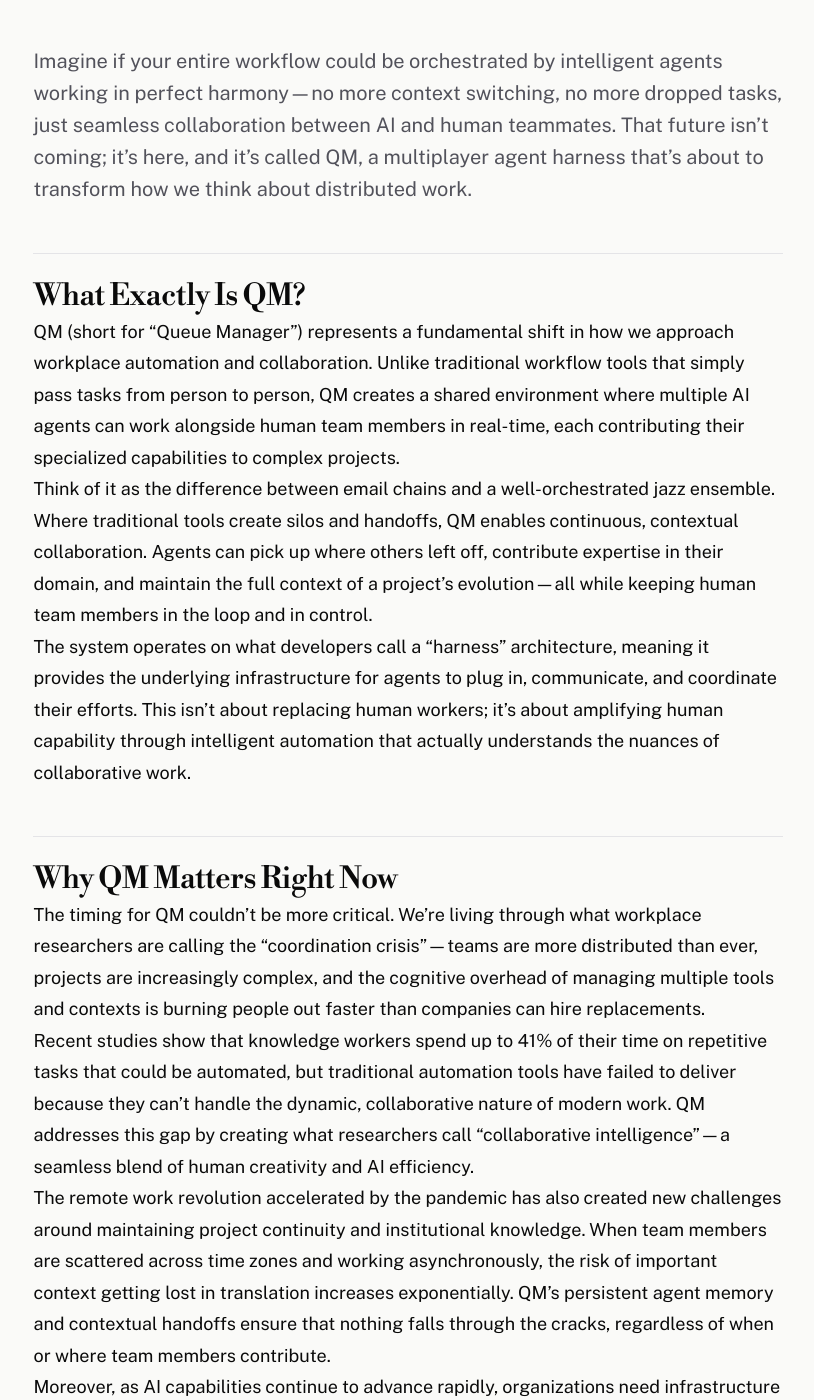
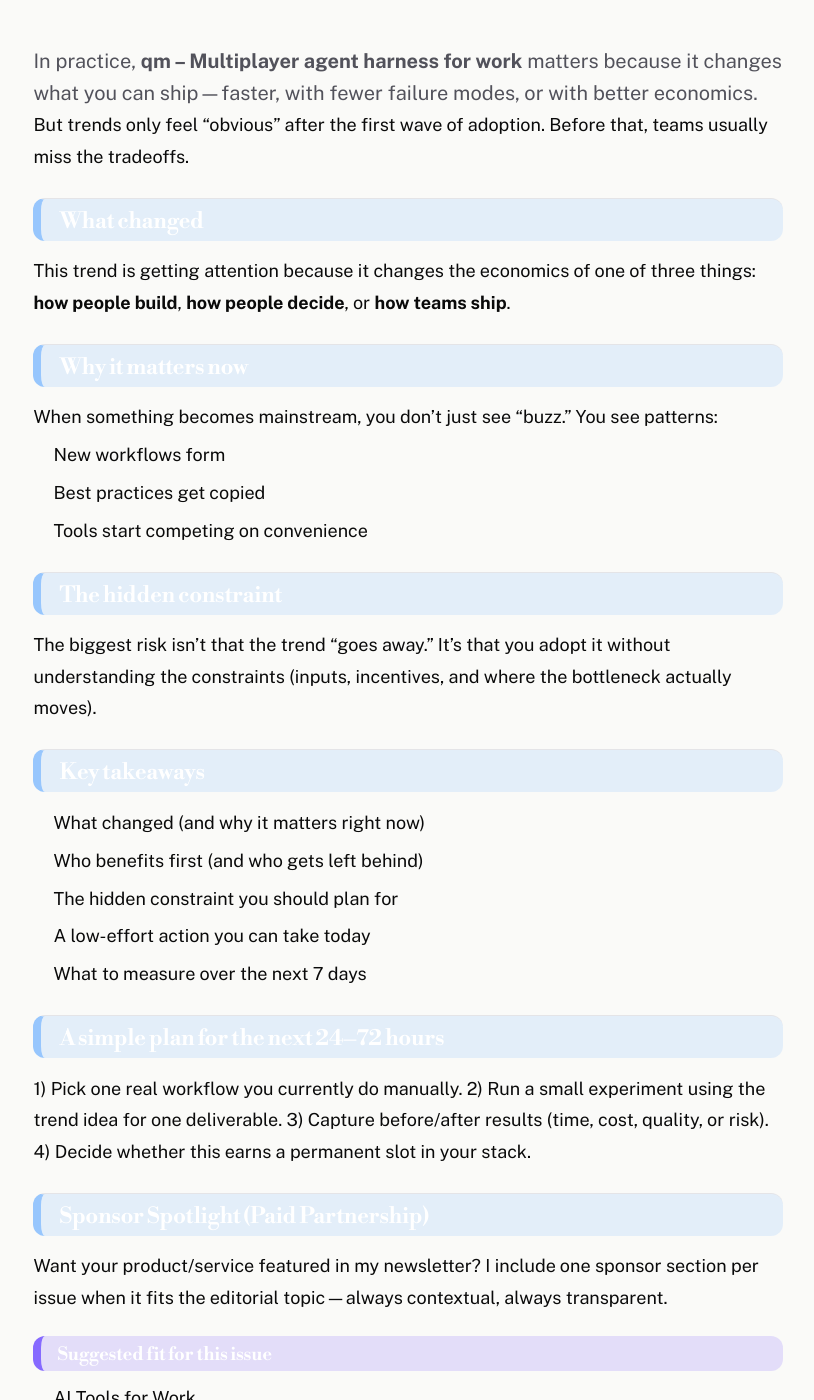
Before and after one commit to zheeno/jists, a Jekyll site: the page built from _posts/2026-08-01-qm-multiplayer-agent-harness-for-work.md, in a window 1280 px wide and 1400 px high, scrolled down 828 px. Shown: the whole window, without its empty margins (232-1046 px from the left). Built offline with Jekyll 4.4.1, drawn with Linux system fonts in a browser that asks for light colours; nearby versions of some CDN libraries; some of the changed text lies outside the part shown.

Commit message:
Update _posts/2026-08-01-qm-multiplayer-agent-harness-for-work.md

```diff
--- a/_posts/2026-08-01-qm-multiplayer-agent-harness-for-work.md
+++ b/_posts/2026-08-01-qm-multiplayer-agent-harness-for-work.md
@@ -5,79 +5,57 @@
 source: hackernews
 category: Agents
 author: Efezino Ukpowe
-readTime: 6 min read
+readTime: 4 min read
 feedUrl: 2026/08/01/qm-multiplayer-agent-harness-for-work.html
 imageUrl: https://images.unsplash.com/photo-1522071820081-009f0129c71c?auto=format&fit=crop&w=1600&q=80
 imageAlt: "Team collaborating around laptops in a bright studio"
 ---
 
-# The Future of Work Just Got a Multiplayer Upgrade: Meet QM, the Agent Harness Revolutionizing Team Productivity
+In practice, **qm – Multiplayer agent harness for work** matters because it changes what you can ship—faster, with fewer failure modes, or with better economics.
 
-Imagine if your entire workflow could be orchestrated by intelligent agents working in perfect harmony—no more context switching, no more dropped tasks, just seamless collaboration between AI and human teammates. That future isn't coming; it's here, and it's called QM, a multiplayer agent harness that's about to transform how we think about distributed work.
+But trends only feel “obvious” after the first wave of adoption. Before that, teams usually miss the tradeoffs.
 
-<h2 class="editorial-h2" id="what-exactly-is-qm">What Exactly Is QM?</h2>
+<h2 class="editorial-h2" id="what-changed" style="display:block;margin:1.6rem 0 0.9rem 0;padding:0.55rem 0.6rem 0.35rem 18px;border-left:8px solid rgba(147,197,253,.95);background:rgba(147,197,253,.22);border-radius:12px;color:#ffffff;font-weight:700;font-size:1.38rem;line-height:1.25;letter-spacing:-0.015em;">What changed</h2>
 
-QM (short for "Queue Manager") represents a fundamental shift in how we approach workplace automation and collaboration. Unlike traditional workflow tools that simply pass tasks from person to person, QM creates a shared environment where multiple AI agents can work alongside human team members in real-time, each contributing their specialized capabilities to complex projects.
+This trend is getting attention because it changes the economics of one of three things: **how people build**, **how people decide**, or **how teams ship**.
 
-Think of it as the difference between email chains and a well-orchestrated jazz ensemble. Where traditional tools create silos and handoffs, QM enables continuous, contextual collaboration. Agents can pick up where others left off, contribute expertise in their domain, and maintain the full context of a project's evolution—all while keeping human team members in the loop and in control.
+<h2 class="editorial-h2" id="why-it-matters-now" style="display:block;margin:1.6rem 0 0.9rem 0;padding:0.55rem 0.6rem 0.35rem 18px;border-left:8px solid rgba(147,197,253,.95);background:rgba(147,197,253,.22);border-radius:12px;color:#ffffff;font-weight:700;font-size:1.38rem;line-height:1.25;letter-spacing:-0.015em;">Why it matters now</h2>
 
-The system operates on what developers call a "harness" architecture, meaning it provides the underlying infrastructure for agents to plug in, communicate, and coordinate their efforts. This isn't about replacing human workers; it's about amplifying human capability through intelligent automation that actually understands the nuances of collaborative work.
+When something becomes mainstream, you don’t just see “buzz.” You see patterns:
+- New workflows form
+- Best practices get copied
+- Tools start competing on convenience
 
-<h2 class="editorial-h2" id="why-qm-matters-right-now">Why QM Matters Right Now</h2>
+<h2 class="editorial-h2" id="the-hidden-constraint" style="display:block;margin:1.6rem 0 0.9rem 0;padding:0.55rem 0.6rem 0.35rem 18px;border-left:8px solid rgba(147,197,253,.95);background:rgba(147,197,253,.22);border-radius:12px;color:#ffffff;font-weight:700;font-size:1.38rem;line-height:1.25;letter-spacing:-0.015em;">The hidden constraint</h2>
 
-The timing for QM couldn't be more critical. We're living through what workplace researchers are calling the "coordination crisis"—teams are more distributed than ever, projects are increasingly complex, and the cognitive overhead of managing multiple tools and contexts is burning people out faster than companies can hire replacements.
+The biggest risk isn’t that the trend “goes away.” It’s that you adopt it without understanding the constraints (inputs, incentives, and where the bottleneck actually moves).
 
-Recent studies show that knowledge workers spend up to 41% of their time on repetitive tasks that could be automated, but traditional automation tools have failed to deliver because they can't handle the dynamic, collaborative nature of modern work. QM addresses this gap by creating what researchers call "collaborative intelligence"—a seamless blend of human creativity and AI efficiency.
+<h2 class="editorial-h2" id="key-takeaways" style="display:block;margin:1.6rem 0 0.9rem 0;padding:0.55rem 0.6rem 0.35rem 18px;border-left:8px solid rgba(147,197,253,.95);background:rgba(147,197,253,.22);border-radius:12px;color:#ffffff;font-weight:700;font-size:1.38rem;line-height:1.25;letter-spacing:-0.015em;">Key takeaways</h2>
 
-The remote work revolution accelerated by the pandemic has also created new challenges around maintaining project continuity and institutional knowledge. When team members are scattered across time zones and working asynchronously, the risk of important context getting lost in translation increases exponentially. QM's persistent agent memory and contextual handoffs ensure that nothing falls through the cracks, regardless of when or where team members contribute.
+- What changed (and why it matters right now)
+- Who benefits first (and who gets left behind)
+- The hidden constraint you should plan for
+- A low-effort action you can take today
+- What to measure over the next 7 days
 
-Moreover, as AI capabilities continue to advance rapidly, organizations need infrastructure that can evolve with the technology rather than requiring constant rebuilds. QM's modular architecture means teams can integrate new AI capabilities as they become available, future-proofing their workflows against technological obsolescence.
+<h2 class="editorial-h2" id="a-simple-plan-for-the-next-24-72-hours" style="display:block;margin:1.6rem 0 0.9rem 0;padding:0.55rem 0.6rem 0.35rem 18px;border-left:8px solid rgba(147,197,253,.95);background:rgba(147,197,253,.22);border-radius:12px;color:#ffffff;font-weight:700;font-size:1.38rem;line-height:1.25;letter-spacing:-0.015em;">A simple plan for the next 24–72 hours</h2>
 
-<h2 class="editorial-h2" id="who-should-pay-attention">Who Should Pay Attention</h2>
+1) Pick one real workflow you currently do manually.
+2) Run a small experiment using the trend idea for one deliverable.
+3) Capture before/after results (time, cost, quality, or risk).
+4) Decide whether this earns a permanent slot in your stack.
 
-Product managers and engineering leaders are the obvious early adopters, but QM's implications extend far beyond tech teams. Any organization dealing with complex, multi-step processes involving both human expertise and automatable tasks stands to benefit significantly.
+<h2 class="editorial-h2" id="sponsor-spotlight-paid-partnership" style="display:block;margin:1.6rem 0 0.9rem 0;padding:0.55rem 0.6rem 0.35rem 18px;border-left:8px solid rgba(147,197,253,.95);background:rgba(147,197,253,.22);border-radius:12px;color:#ffffff;font-weight:700;font-size:1.38rem;line-height:1.25;letter-spacing:-0.015em;">Sponsor Spotlight (Paid Partnership)</h2>
 
-Marketing teams orchestrating campaigns across multiple channels, legal departments managing document review and compliance workflows, and consulting firms coordinating research and analysis projects are all prime candidates. The key indicator is whether your team regularly finds itself saying, "I wish I knew what happened with that project while I was offline" or "We keep reinventing the wheel because no one remembers how we solved this before."
+Want your product/service featured in my newsletter? I include one sponsor section per issue when it fits the editorial topic—always contextual, always transparent.
 
-Forward-thinking executives should also take note. QM represents a new category of workplace technology that could provide significant competitive advantages to early adopters. While competitors struggle with coordination overhead and context switching, organizations using QM can move faster and maintain higher quality standards across complex initiatives.
+<h3 class="editorial-h3" id="suggested-fit-for-this-issue" style="display:block;margin:1.4rem 0 0.7rem 0;padding:0.45rem 0.4rem 0.25rem 16px;border-left:8px solid rgba(124,92,255,.9);background:rgba(124,92,255,.18);border-radius:12px;color:#ffffff;font-weight:700;font-size:1.14rem;line-height:1.3;letter-spacing:-0.01em;">Suggested fit for this issue</h3>
+- AI Tools for Work
+- Automation & Workflow
+- Productivity
 
-<h2 class="editorial-h2" id="the-technical-innovation-behind-the-hype">The Technical Innovation Behind the Hype</h2>
-
-What makes QM particularly interesting from a technical standpoint is its approach to agent communication and state management. Rather than relying on rigid APIs or predefined workflows, QM uses what its creators call "semantic handoffs"—agents can understand and build upon each other's work based on meaning and context, not just structured data.
-
-This is achieved through a combination of advanced natural language processing and persistent memory systems that maintain rich context across agent interactions. When an agent completes a task, it doesn't just pass along the output; it shares its reasoning, the alternatives it considered, and the context that informed its decisions.
-
-The multiplayer aspect isn't just marketing speak—QM genuinely enables multiple agents to work on different aspects of the same problem simultaneously, with built-in conflict resolution and consensus mechanisms. This parallel processing capability can dramatically accelerate complex workflows while maintaining coherence and quality.
-
-<h2 class="editorial-h2" id="key-takeaways">Key Takeaways</h2>
-
-• **QM transforms workplace collaboration by enabling AI agents and humans to work together in real-time**, maintaining full context and eliminating the productivity drains of traditional handoff-based workflows.
-
-• **The system's "harness" architecture provides future-proof infrastructure** that can evolve with advancing AI capabilities, protecting organizations from technological obsolescence.
-
-• **Semantic handoffs and persistent memory ensure project continuity** across distributed teams and asynchronous work patterns, addressing critical challenges in remote and hybrid work environments.
-
-• **Early adoption opportunities exist across industries**, particularly for teams managing complex, multi-step processes that involve both human expertise and automatable tasks.
-
-• **QM represents a new category of collaborative intelligence tools** that could provide significant competitive advantages to organizations that implement them effectively before they become mainstream.
-
-<h2 class="editorial-h2" id="looking-forward">Looking Forward</h2>
-
-As QM and similar technologies mature, we're likely to see a fundamental restructuring of how organizations approach project management and workflow design. The question isn't whether intelligent agent collaboration will become standard—it's whether your organization will be among the early adopters who help define best practices, or among the laggards scrambling to catch up.
-
-The most successful implementations will likely come from teams that approach QM not as a replacement for existing processes, but as an opportunity to reimagine what's possible when human creativity and AI efficiency work in true partnership.
+**Disclosure:** I only feature sponsors that genuinely fit the editorial topic.
 
 ---
 
-<h2 class="editorial-h2" id="sponsor-spotlight-paid-partnership">Sponsor Spotlight (Paid Partnership)</h2>
-
-This newsletter is supported by partners who share our commitment to advancing the future of work:
-
-**Suggested Sponsor Categories:**
-- Workflow automation and productivity software platforms
-- AI/ML infrastructure and development tools providers
-- Enterprise collaboration and communication solutions
-- Cloud computing and distributed systems services
-- Professional development and training organizations focused on AI adoption
-
-*Disclosure: I only feature sponsors that genuinely fit the editorial topic.*
+**P.S.** If you tell me your use-case (founder, marketer, engineer, student), I’ll suggest a tighter tool stack for your workflow (sponsor-free recommendations when possible).
```
